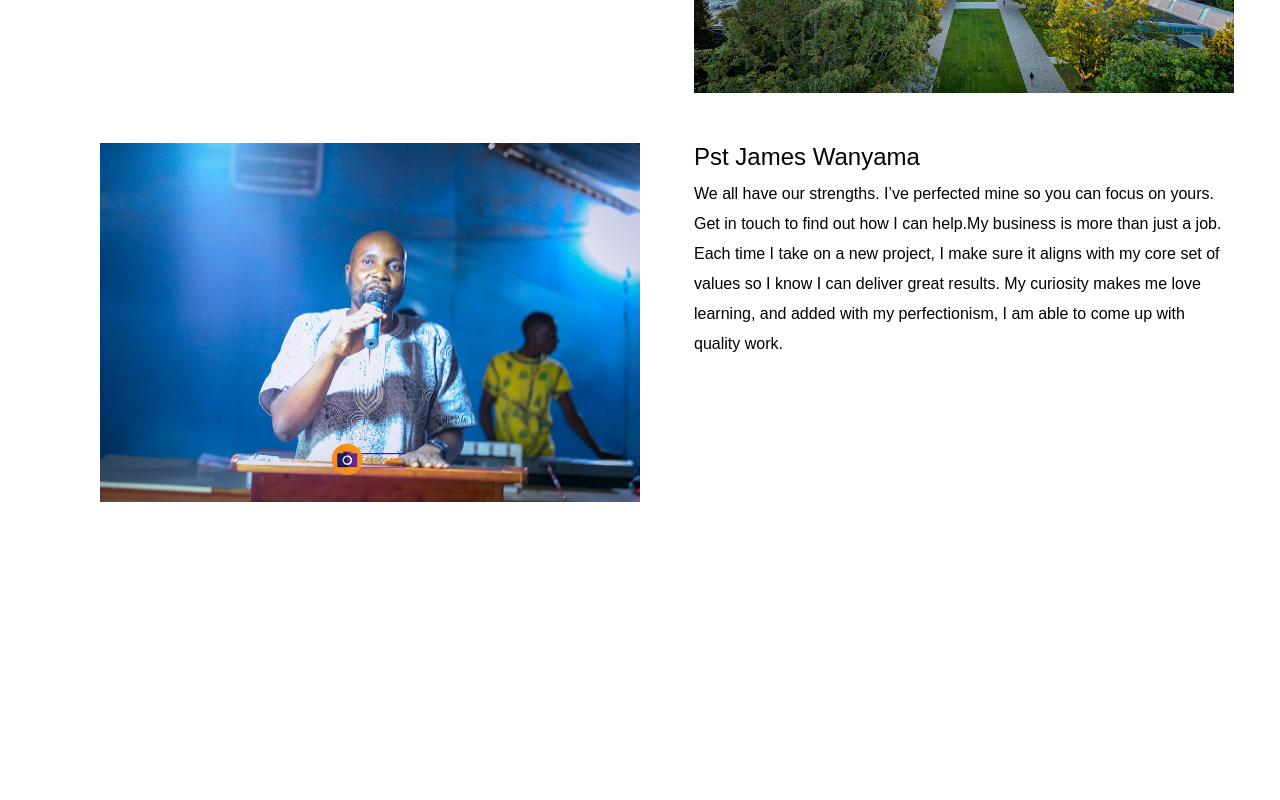
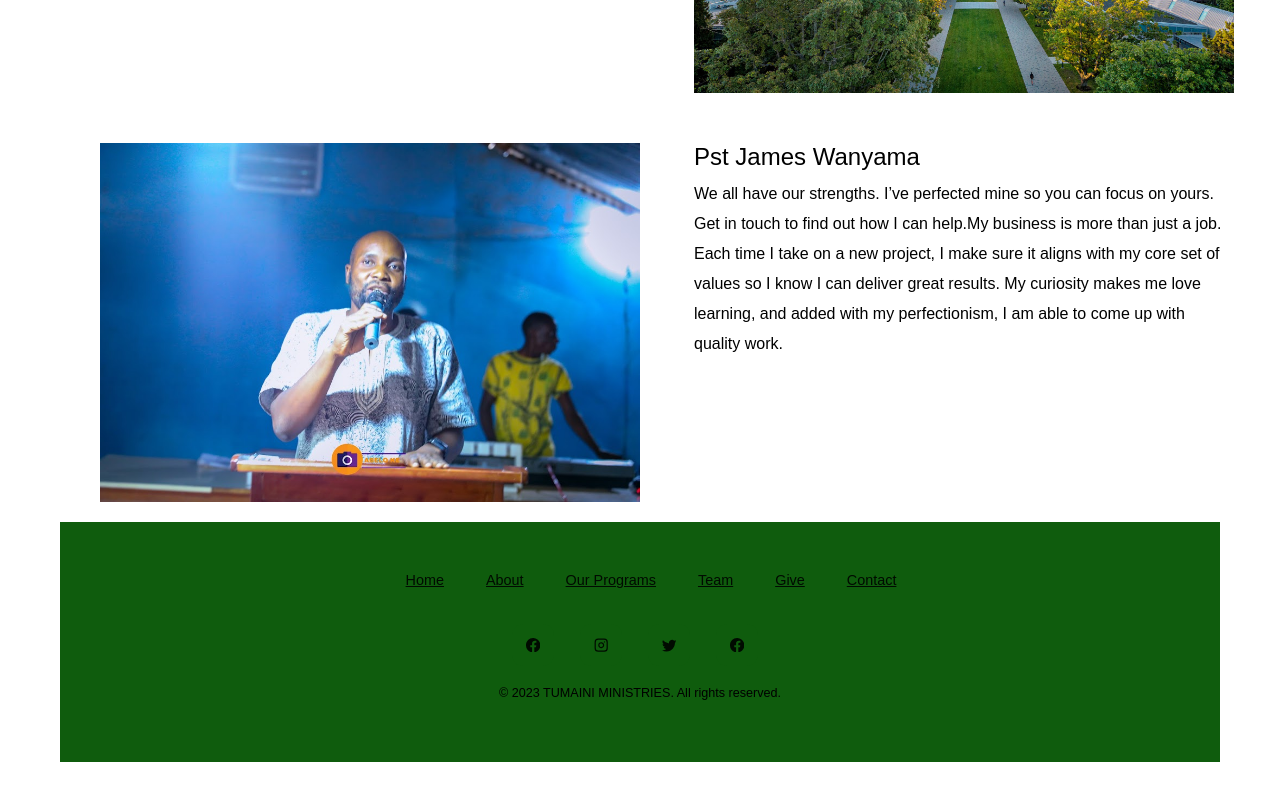
Before and after one commit to sylvia-boyani/hope-2.v2, a React (Create React App) app: page /raila in a window 1280 px wide. Shown: the part 4445-5245 px from the top of the page. Before the commit the page ends 4947 px from the top, so only its background shows below. Built offline with nearby package versions, Linux system fonts and the light colour scheme.

Commit message:
add footer section

```diff
--- a/src/routes/churches/Nairobi/Raila/Raila.js
+++ b/src/routes/churches/Nairobi/Raila/Raila.js
@@ -4,6 +4,7 @@ import HomeR from './HomeR';
 import './nav.css'
 import Hero from './Hero'
 import AboutR from './AboutR'
+import Footer from './footer'
 
 
 function Raila() {
@@ -13,7 +14,7 @@ function Raila() {
       <HomeR />
       <Hero />
       <AboutR />
-
+      <Footer />
     </div>
   )
 }
--- /dev/null
+++ b/src/routes/churches/Nairobi/Raila/footer.css
@@ -0,0 +1,77 @@
+footer{
+    margin-top: 5rem;
+    background: #0f5c0d;
+    padding: 3rem 0;
+    text-align: center;
+    font-size: 0.9rem;
+    height: 30vh;
+    width: 100%;
+}
+
+footer a {
+    color:  #010b01;
+}
+
+.permalinks{
+    display: flex;
+    flex-wrap: wrap;
+    justify-content: center;
+    gap: 2rem;
+    margin: 0 auto 2rem;
+    list-style: none;
+}
+.permalinks a:hover{
+    color: white;
+
+}
+
+.footer_socials{
+    display: flex;
+    justify-content: center;
+    gap: 1rem;
+    margin-bottom: 1rem;
+}
+
+.footer_socials a {
+    background: #0f5c0d;
+    color: fff;
+    padding: 0.8rem;
+    border-radius: 0.7rem;
+    display: flex;
+    border: 1px solid transparent;
+}
+
+.footer_socials a:hover{
+    background: transparent;
+    color: black;
+    border-color: black;
+}
+
+.footer_copyright{
+    margin-bottom: 2rem;
+}
+
+   @media screen and (max-width: 600px) {
+    .permalinks {
+      flex-direction: row;
+      gap: .6rem;
+      margin-bottom: .6rem;
+    }
+
+    .footer_socials{
+        margin-bottom: .4rem;
+    }
+
+    .footer_socials a{
+        padding: 0.2rem;
+        border-radius: 0.7rem;
+    }
+
+    footer{
+        padding: 0.5rem 0;
+        text-align: center;
+        font-size: 0.7rem;
+        height: 20vh;
+        width: 100%;
+    }
+   }
--- /dev/null
+++ b/src/routes/churches/Nairobi/Raila/footer.js
@@ -0,0 +1,48 @@
+import React from 'react'
+import './footer.css'
+import {BsFacebook} from 'react-icons/bs'
+import {FiInstagram }from 'react-icons/fi'
+import {BsTwitter} from 'react-icons/bs'
+import {HashLink as Link} from 'react-router-hash-link'
+
+
+const Footer = () => {
+  return (
+       <footer>
+      {/* <img id ="logo" src={dove} alt="" /> */}
+
+       <ul className="permalinks">
+       <li>
+            <Link to="#homeR">Home</Link>
+            </li>
+            <li>
+              <Link to="#aboutR">About</Link>
+            </li>
+            <li>
+              <Link to="#ProgramsR">Our Programs</Link>
+            </li>
+            <li>
+              <Link to="#teamR">Team</Link>
+            </li>
+            <li>
+              <Link to="#giveR">Give</Link>
+            </li>
+            <li>
+              <Link to="#contactR">Contact</Link>
+            </li>
+        </ul>
+        <div className="footer_socials">
+          <a href="https://facebook.com"><BsFacebook /></a>
+          <a href="https://facebook.com"><FiInstagram /></a>
+          <a href="https://facebook.com"><BsTwitter /></a>
+          <a href="https://facebook.com"><BsFacebook /></a>
+        </div>
+
+        <div className='footer_copyright'>
+         <small>&copy; 2023 TUMAINI MINISTRIES. All rights reserved.</small>
+        </div>
+       </footer>
+  )
+}
+
+export default Footer
```
Also changed, not shown: src/routes/churches/Nairobi/Raila/ProgramsR copy.js (added, +117 -0 lines).
